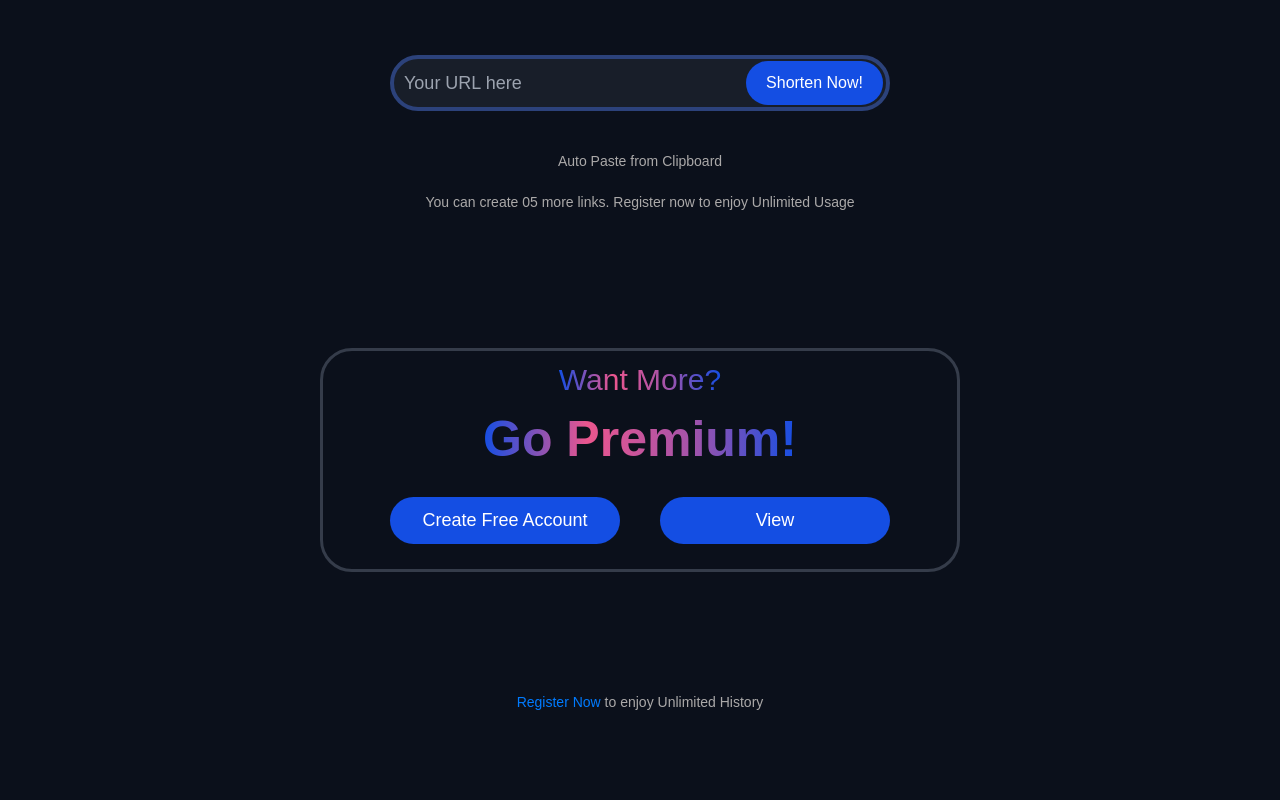
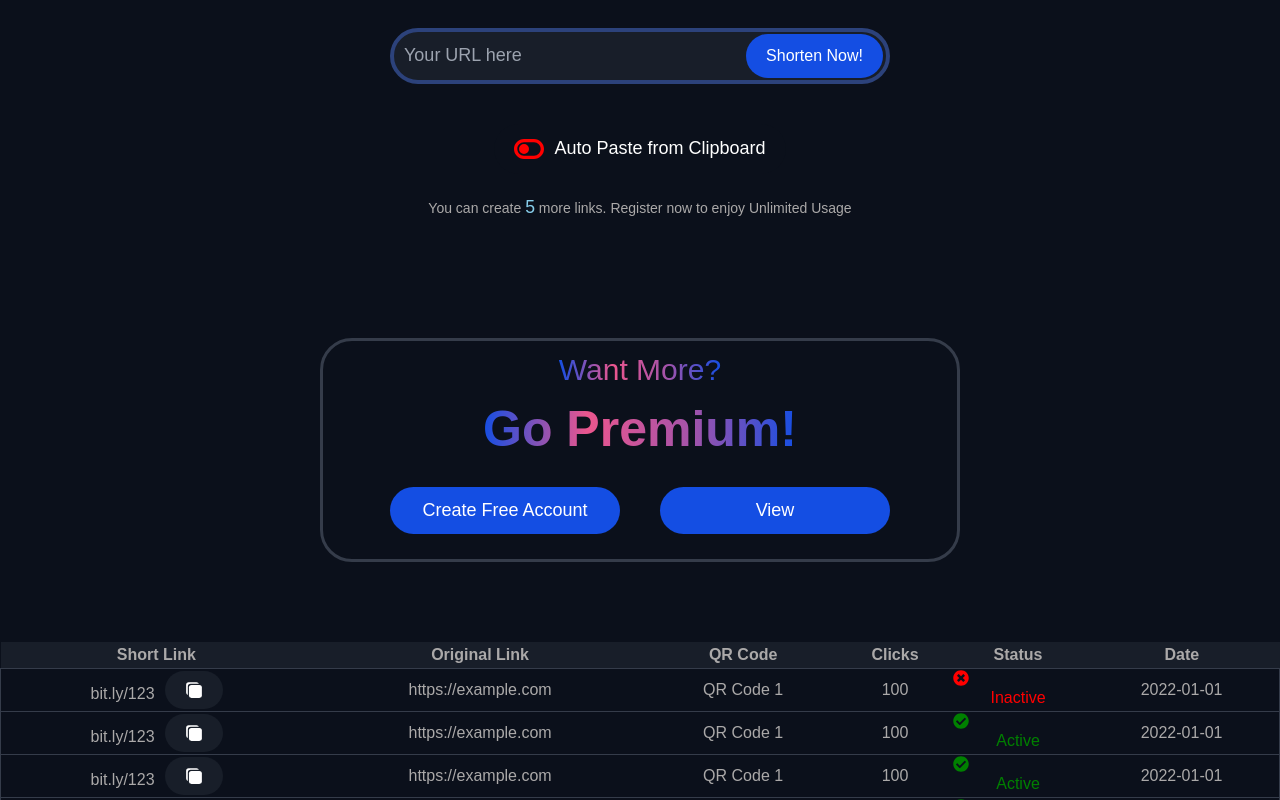
Before and after one commit to Vibhordave/Azad-hall-Url-shortener, a React (Create React App) app: page / in a window 1280 px wide. Shown: the part 280-1080 px from the top of the page. Before the commit the page ends 1033 px from the top, so only its background shows below. Built offline with nearby package versions, Linux system fonts and the light colour scheme.

Commit message:
dashboard created, icons added, register button position fixed

```diff
--- a/package.json
+++ b/package.json
@@ -8,8 +8,10 @@
     "@testing-library/user-event": "^13.5.0",
     "react": "^18.2.0",
     "react-dom": "^18.2.0",
+    "react-icons": "^5.0.1",
     "react-router-dom": "^6.21.3",
     "react-scripts": "5.0.1",
+    "react-table": "^7.8.0",
     "web-vitals": "^2.1.4"
   },
   "scripts": {
--- a/src/App.css
+++ b/src/App.css
@@ -82,7 +82,9 @@ button {
   display: flex;
   justify-content: space-between; /* Adjust as needed */
 }
+.add-link{
 
+}
 .create-free,
 .view {
   width:230px;
--- a/src/Pages/HomePage.js
+++ b/src/Pages/HomePage.js
@@ -1,14 +1,28 @@
 import React, { useState } from 'react';
 import { Link } from 'react-router-dom';
-
+import Dashboard from '../components/DashBoard';
+import { BsToggles } from "react-icons/bs";
+import { FaToggleOn } from "react-icons/fa";
+import { FaToggleOff } from "react-icons/fa6";
 const HomePage = () => {
   const [url, setUrl] = useState('');
+  const [autoPaste, setAutoPaste] = useState(false);
+  const [linkCount, setLinkCount] = useState(0); // Add this line
 
   const shortenUrl = () => {
+    if (linkCount >= 5) {
+      alert('You have reached the maximum number of links. Please register to create more links.');
+      return;
+    }
+
     // Implement URL shortening logic here
     console.log('URL Shortened');
+
+    setLinkCount(linkCount + 1); // Add this line
   };
-
+  const toggleAutoPaste = () => { // Add this function
+    setAutoPaste(!autoPaste);
+  };
   return (
     <div className="home-container">
         <div className='home-item-box'>
@@ -24,8 +38,28 @@ const HomePage = () => {
 
         <button type='submit' onClick={shortenUrl}>Shorten Now!</button>
         </div>
-        <p className="auto-paste">Auto Paste from Clipboard</p>
-            <p>You can create 05 more links. Register now to enjoy Unlimited Usage</p>
+        <div>
+
+        <p className="auto-paste">
+        <button
+          onClick={toggleAutoPaste}
+          style={{
+            marginRight: '0px',
+            backgroundColor: '#0B101B',
+            display: 'flex',
+            alignItems: 'center',
+            justifyContent: 'center'
+          }}
+        >
+          {autoPaste ?
+            <FaToggleOn style={{ color: 'green', fontSize: '30px',marginRight: '10px'  }} /> :
+            <FaToggleOff style={{ color: 'red', fontSize: '30px', marginRight: '10px'  }} />
+          }
+          Auto Paste from Clipboard
+        </button>
+      </p>
+    </div>
+    <p>You can create <span style={{ color: 'skyblue', fontSize:'1.1rem', fontWeight:'30' }}>{5 - linkCount}</span>  more links. Register now to enjoy Unlimited Usage</p>
 
         {/* Add more features like copy to clipboard etc. */}
       </div>
@@ -37,8 +71,9 @@ const HomePage = () => {
             <button className="view">View</button>
           </div>
         </div>
+        <Dashboard />
 
-        <p className="home-bottom"><Link to="/register"className="register-link">Register Now</Link> to enjoy Unlimited History</p>
+        <p className="home-bottom"><Link to="/subscription"className="register-link">Register Now</Link> to enjoy Unlimited History</p>
 
     </div>
   );
--- a/src/components/DashBoard.js
+++ b/src/components/DashBoard.js
@@ -1,9 +1,135 @@
-import React from 'react'
+import React from 'react';
+import { useTable } from 'react-table';
+import { IoCopy } from "react-icons/io5";
+import { FaCheckCircle, FaTimesCircle } from 'react-icons/fa';
+function Dashboard() {
+  const data = React.useMemo(
+    () => [
+      {
+        shortLink: 'bit.ly/123',
+        originalLink: 'https://example.com',
+        qrCode: 'QR Code 1',
+        clicks: 100,
+        status: 'Inactive',
+        date: '2022-01-01',
+      },
+      {
+        shortLink: 'bit.ly/123',
+        originalLink: 'https://example.com',
+        qrCode: 'QR Code 1',
+        clicks: 100,
+        status: 'Active',
+        date: '2022-01-01',
+      },
+      {
+        shortLink: 'bit.ly/123',
+        originalLink: 'https://example.com',
+        qrCode: 'QR Code 1',
+        clicks: 100,
+        status: 'Active',
+        date: '2022-01-01',
+      },
+      {
+        shortLink: 'bit.ly/123',
+        originalLink: 'https://example.com',
+        qrCode: 'QR Code 1',
+        clicks: 100,
+        status: 'Active',
+        date: '2022-01-01',
+      },
+      {
+        shortLink: 'bit.ly/123',
+        originalLink: 'https://example.com',
+        qrCode: 'QR Code 1',
+        clicks: 100,
+        status: 'Active',
+        date: '2022-01-01',
+      },
 
-function DashBoard() {
+    ],
+    []
+  );
+
+  const columns = React.useMemo(
+    () => [
+      {
+        Header: 'Short Link',
+        accessor: 'shortLink', // accessor is the "key" in the data
+      },
+      {
+        Header: 'Original Link',
+        accessor: 'originalLink',
+      },
+      {
+        Header: 'QR Code',
+        accessor: 'qrCode',
+      },
+      {
+        Header: 'Clicks',
+        accessor: 'clicks',
+      },
+      {
+        Header: 'Status',
+        accessor: 'status',
+      },
+      {
+        Header: 'Date',
+        accessor: 'date',
+      },
+    ],
+    []
+  );
+
+  const {
+    getTableProps,
+    getTableBodyProps,
+    headerGroups,
+    rows,
+    prepareRow,
+  } = useTable({ columns, data });
+
+  function copyToClipboard(text) {
+    navigator.clipboard.writeText(text);
+  }
+
   return (
-    <div>DashBoard</div>
-  )
+    <table {...getTableProps()} style={{ width: '100%', margin: '5rem 0', alignItems: 'center' }}>
+      <thead>
+        {headerGroups.map(headerGroup => (
+          <tr {...headerGroup.getHeaderGroupProps()}>
+            {headerGroup.headers.map(column => (
+              <th {...column.getHeaderProps()} style={{ backgroundColor: '#181E29' }}>{column.render('Header')}</th>
+            ))}
+          </tr>
+        ))}
+      </thead>
+      <tbody {...getTableBodyProps()}>
+        {rows.map(row => {
+          prepareRow(row);
+          return (
+            <tr {...row.getRowProps()} style={{ border: '1px solid #353C4A' }}>
+              {row.cells.map(cell => {
+  return (
+    <td {...cell.getCellProps()} style={{ margin: 'auto', padding: 'auto', textAlign: 'center' }}>
+      {cell.column.id === 'status' ? (
+        cell.value === 'Active' ?
+          <span style={{ color: 'green' }}><FaCheckCircle /> {cell.render('Cell')}</span> :
+          <span style={{ color: 'red' }}><FaTimesCircle /> {cell.render('Cell')}</span>
+      ) : cell.render('Cell')}
+      {cell.column.id === 'shortLink' && (
+        <button onClick={() => copyToClipboard(cell.value)} style={{ marginLeft: '10px', backgroundColor: '#181E29' }}>
+          <IoCopy />
+        </button>
+      )}
+    </td>
+                );
+              })}
+            </tr>
+          );
+        })}
+      </tbody>
+    </table>
+  );
 }
 
-export default DashBoard
+export default Dashboard;
--- a/src/components/navbar.js
+++ b/src/components/navbar.js
@@ -9,7 +9,7 @@ function Navbar() {
                     <div className="text-wrapper-2">Login</div>
                     <div className="text-wrapper-3 gg-log-in"></div>
                 </div>
-                <div className="btn-primary"><div className="text-wrapper-2">Register Now</div></div>
+                <div ><button>Register Now</button></div>
             </div>
             <div className="text-wrapper-4">®</div>
         </div>
```
Also changed, not shown: 1 other file (tests, documents, lock files or other folders).
